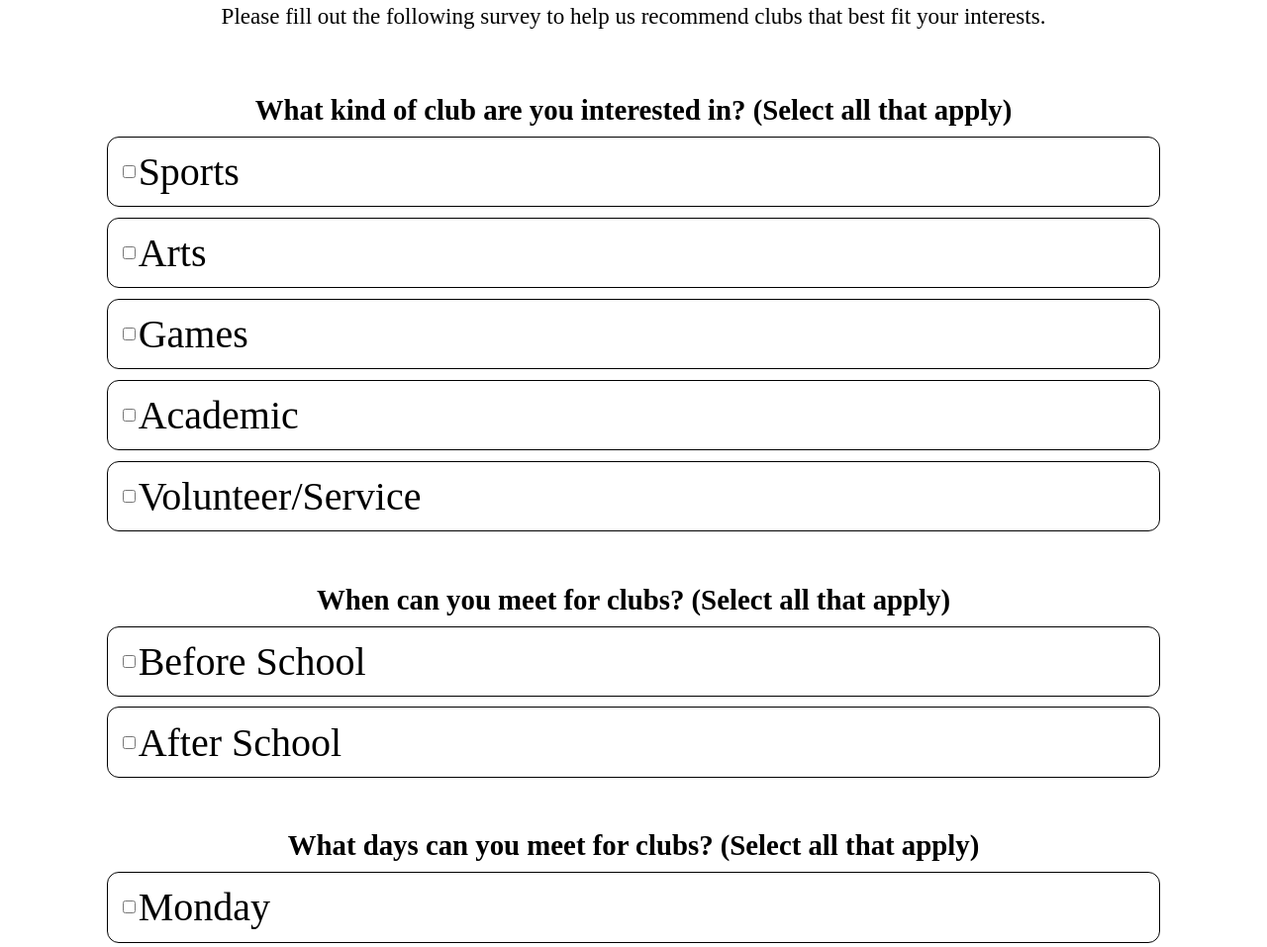
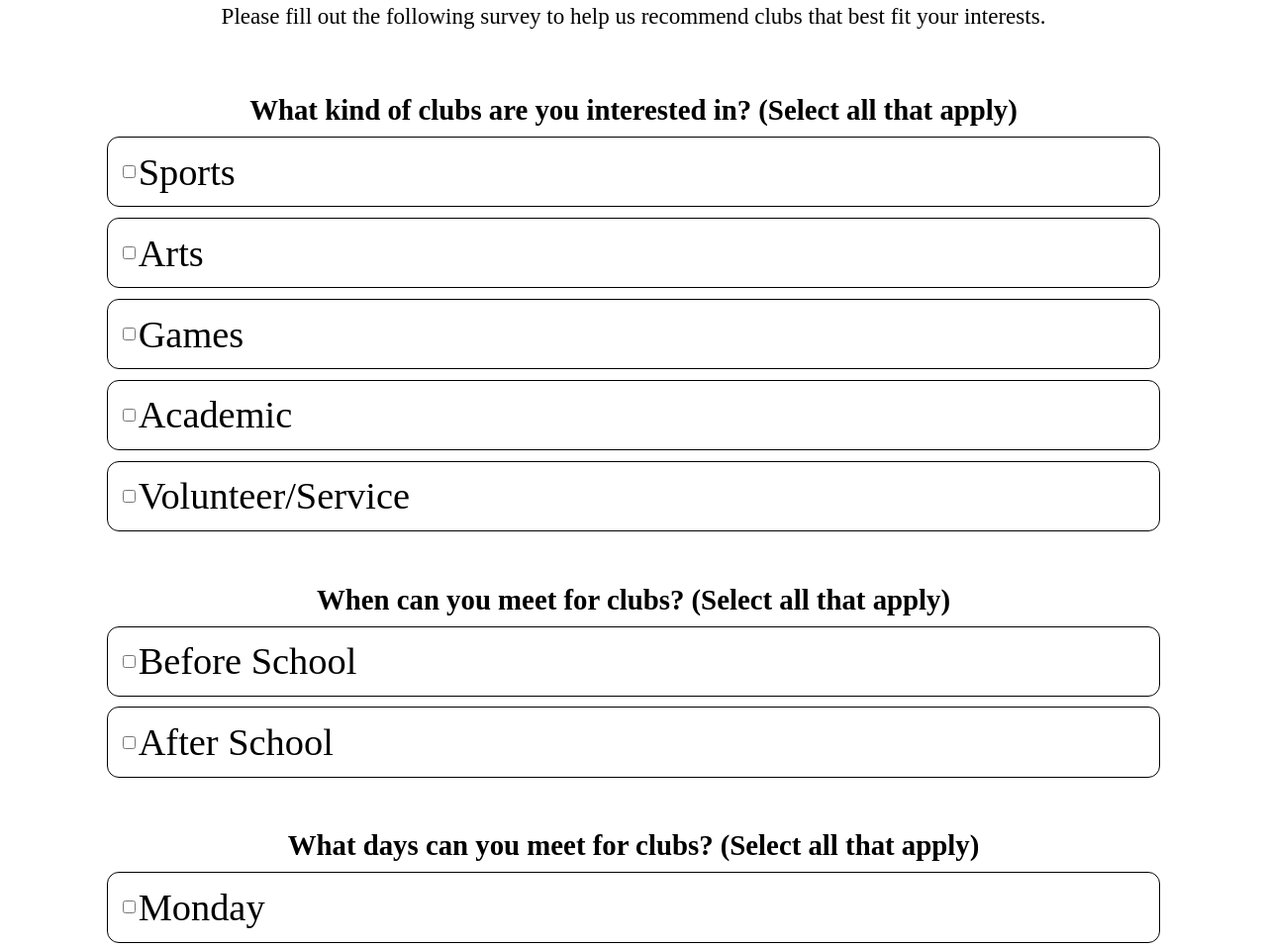
Before and after one commit to Thenameofallnames/Tiger-Finder, a plain HTML site: page Tiger Finder/ClubSurvey.html in a window 1280 px wide. Shown: the part 155-1112 px from the top of the page at 99% size. Drawn offline with Linux system fonts and the light colour scheme.

Commit message:
changed font size

```diff
--- a/Tiger Finder/ClubSurvey.css
+++ b/Tiger Finder/ClubSurvey.css
@@ -176,7 +176,7 @@
     background: #ffffff;
     border-radius: 12px;
     border: 1.5px solid black;
-    font-size: 5vh;
+    font-size: 3vw;
     height: 6vh;
     align-items: center;
 }
@@ -192,7 +192,7 @@
     border-radius: 12px;
     margin-bottom: 1%;
     border: 1.5px solid black;
-    font-size: 5vh;
+    font-size: 3vw;
     height: 6vh;
     align-items: center;
 }
@@ -209,7 +209,7 @@
     background: #ffffff;
     border-radius: 12px;
     border: 1.5px solid black;
-    font-size: 5vh;
+    font-size: 3vw;
     height: 6vh;
     align-items: center;
 }
--- a/Tiger Finder/ClubSurvey.html
+++ b/Tiger Finder/ClubSurvey.html
@@ -43,7 +43,7 @@
             <br>
             <div id="surveySection">
             <ul id="questions">
-                <li class="Question">What kind of club are you interested in? (Select all that apply)</li>
+                <li class="Question">What kind of clubs are you interested in? (Select all that apply)</li>
                 <ul id="question1">
                     <label>
                     <li id="1"><input type="checkbox" id="sports" name="sports" value="sports"
```
